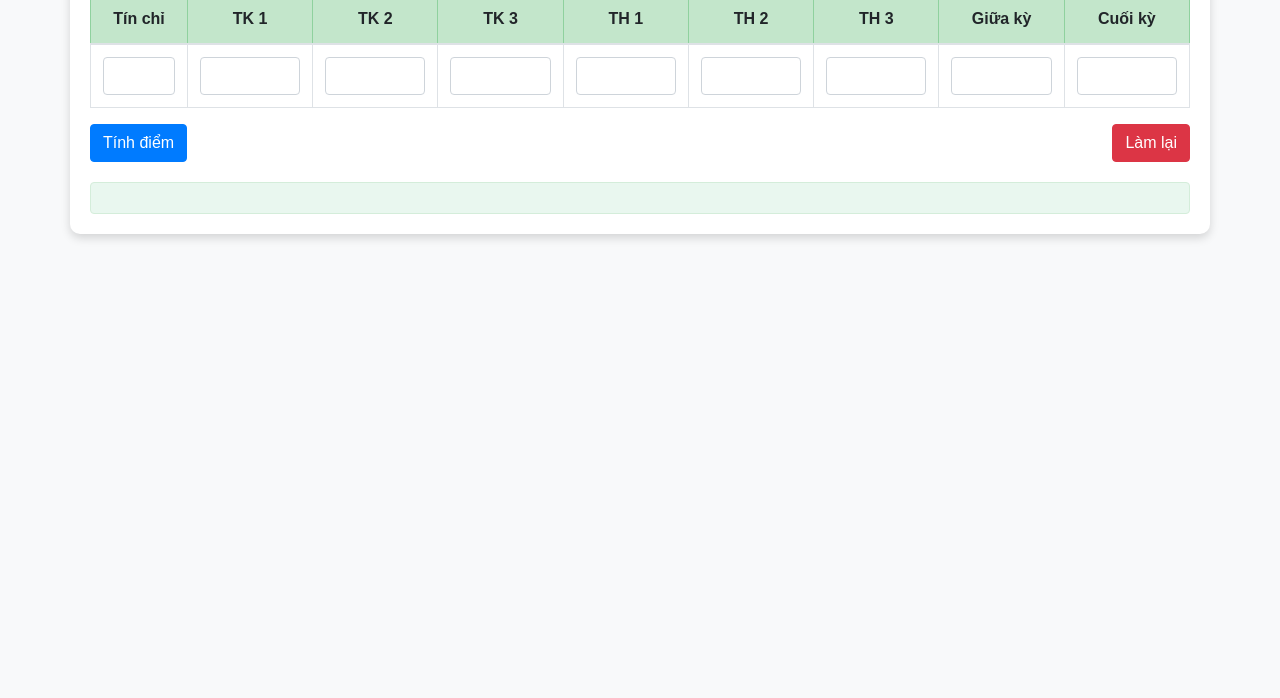
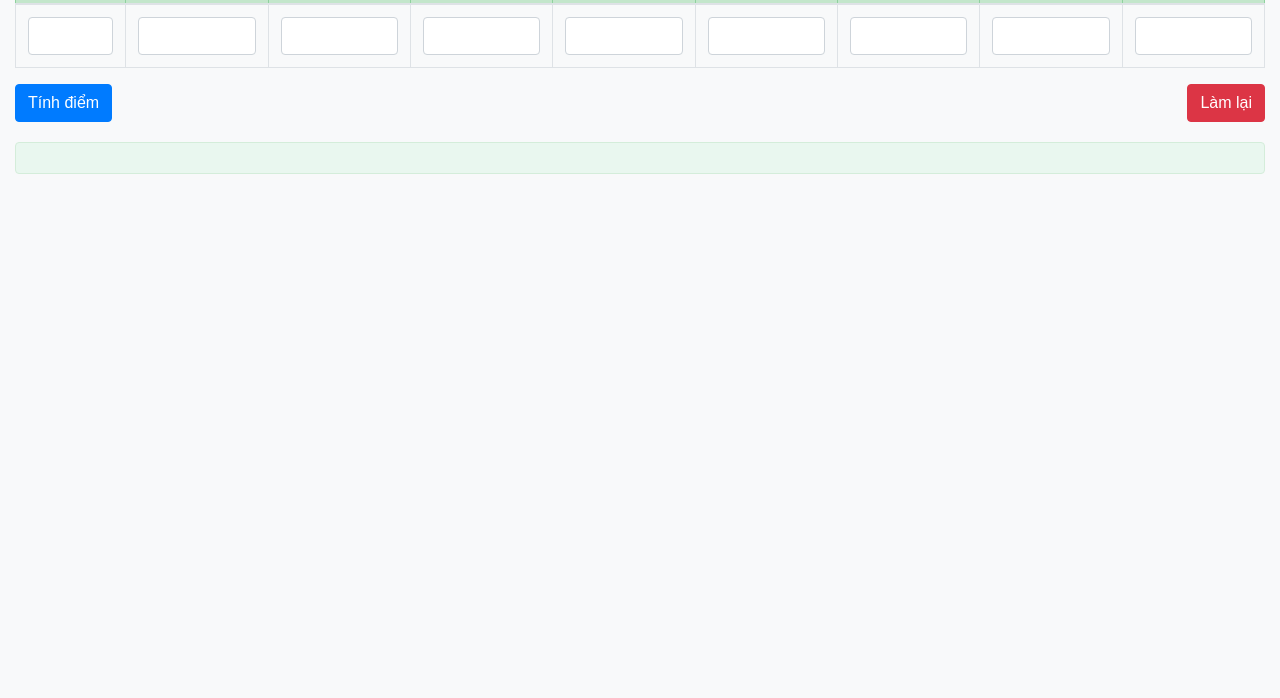
Before and after one commit to HPLamIT1302/tinh-diem-hoc-phan-iuh, a plain HTML site: page index.html in a window 1280 px wide. Shown: the part 102-800 px from the top of the page. Drawn offline with nearby package versions, Linux system fonts and the light colour scheme.

Commit message:
Update index.html

```diff
--- a/index.html
+++ b/index.html
@@ -10,14 +10,7 @@
             font-family: Arial, sans-serif;
             background-color: #f8f9fa;
         }
-        .container {
-            margin: auto;
-            margin-top: 20px;
-            padding: 20px;
-            background-color: #ffffff;
-            border-radius: 10px;
-            box-shadow: 0 4px 10px rgba(0, 0, 0, 0.15);
-        }
+
         h1 {
             text-align: center;
             color: #0056b3;
@@ -35,7 +28,7 @@
     </style>
 </head>
 <body>
-    <div class="container">
+    <div class="container-fluid">
         <h1>Tính điểm học phần</h1>
         <form id="scoreForm">
             <div class="table-responsive">
```
